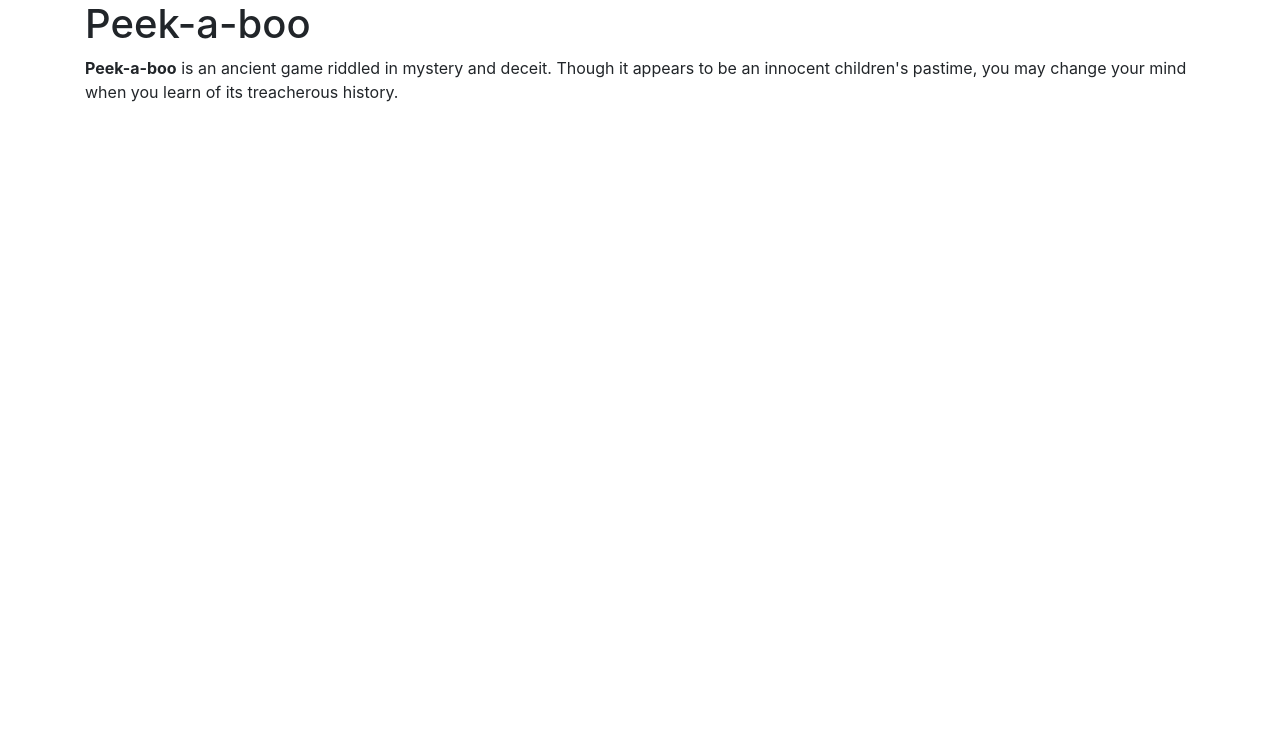
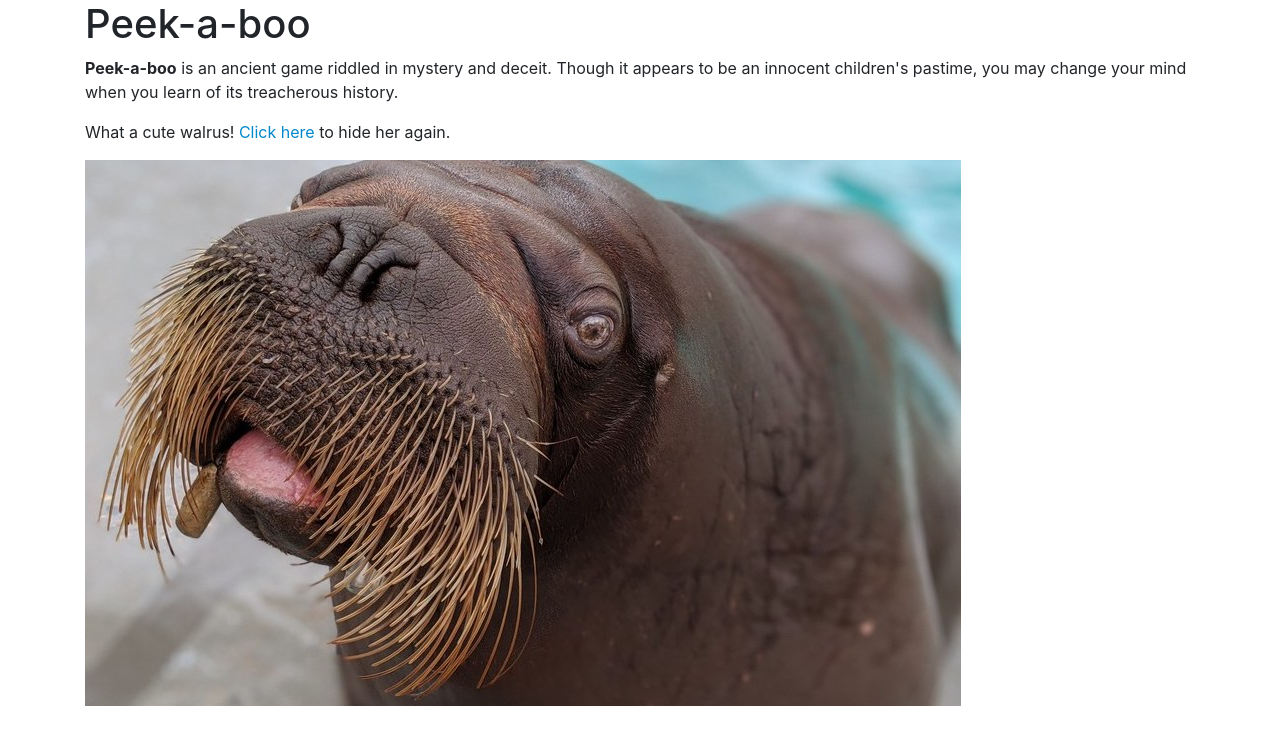
Before and after one commit to shanole/peekaboo-walrus, a plain HTML site: page peek-a-boo.html in a window 1280 px wide. Both pictures are taken after a click on the element "Click here". Drawn offline with Linux system fonts and the light colour scheme.

Commit message:
Change name of walrus ids

```diff
--- a/css/styles.css
+++ b/css/styles.css
@@ -1,4 +1,4 @@
-.walrus-showing {
+#initially-showing {
   display: none;
 }
 
--- a/js/scripts.js
+++ b/js/scripts.js
@@ -1,6 +1,6 @@
 $(document).ready(function() {
   $(".clickable").click(function() {
-    $("#walrus-showing").toggle();
-    $("#walrus-hidden").toggle();
+    $("#initially-showing").toggle();
+    $("#initially-hidden").toggle();
   });
 });
--- a/peek-a-boo.html
+++ b/peek-a-boo.html
@@ -13,11 +13,11 @@
 
     <p><strong>Peek-a-boo</strong> is an ancient game riddled in mystery and deceit. Though it appears to be an innocent children's pastime, you may change your mind when you learn of its treacherous history.</p>
 
-    <div id="walrus-hidden">
+    <div id="initially-hidden">
       <p>Let's play peek-a-boo. <span class="clickable">Click here</span> to see the surprise!</p>
     </div>
 
-    <div id="walrus-showing">
+    <div id="initially-showing">
       <p>What a cute walrus! <span class="clickable">Click here</span> to hide her again.</p>
       <img src="img/walrus.jpg">
     </div>
```
